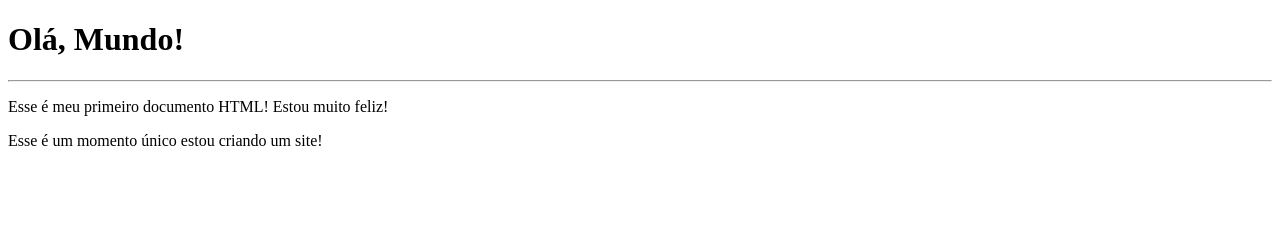
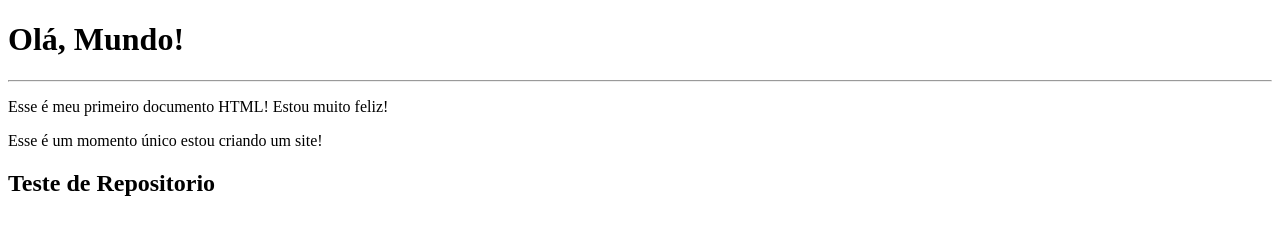
Before and after one commit to leilsonsa/html-css, a plain HTML site: page exercicios/ex001/index.html in a window 1280 px wide. Drawn offline with Linux system fonts and the light colour scheme.

Commit message:
Update index.html

```diff
--- a/exercicios/ex001/index.html
+++ b/exercicios/ex001/index.html
@@ -11,5 +11,7 @@
     <hr>
     <p>Esse é meu primeiro documento HTML! Estou muito feliz!</p>
     <p>Esse é um momento único estou criando um site!</p>
+
+    <h2>Teste de Repositorio </h2>
 </body>
 </html>
```
